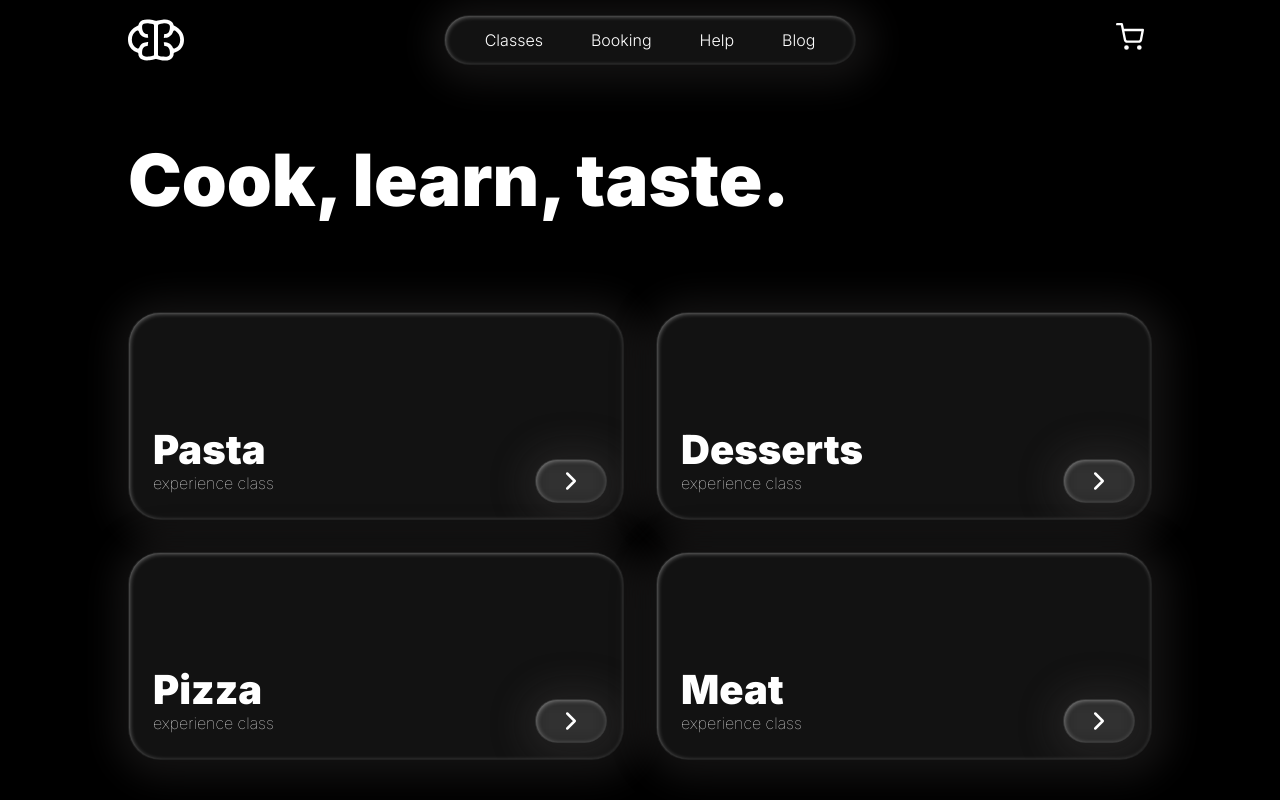
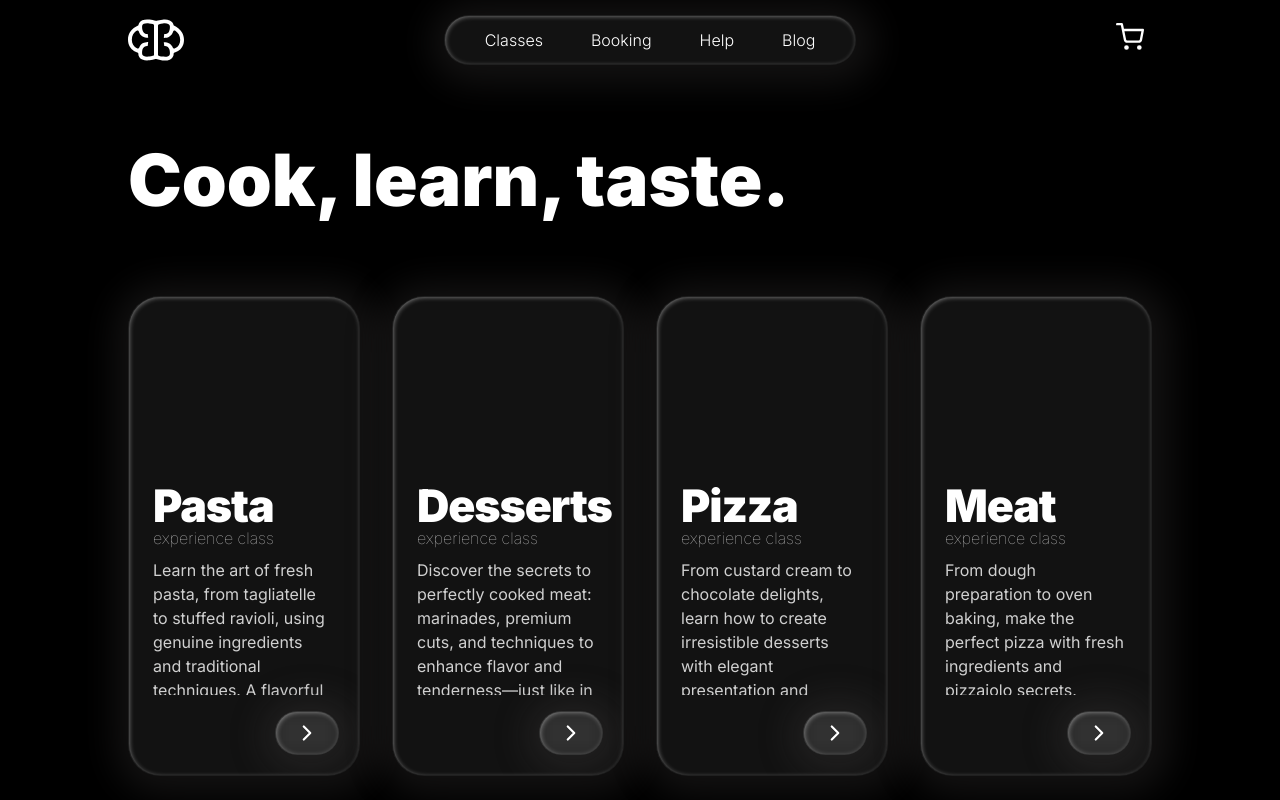
Before and after one commit to ilarioparato/robertochef, a Next.js app: page / in a window 1280 px wide. Built offline with nearby package versions, Linux system fonts and the light colour scheme.

Commit message:
New home card adjustment

```diff
--- a/src/app/globals.css
+++ b/src/app/globals.css
@@ -1,53 +1,38 @@
 @import "tailwindcss";
 
-
-body
-{
-  background-color: black;
-  font-family: Arial, Helvetica, sans-serif;
+/* Global base overrides */
+body {
+  background-color: #000000;
+  -webkit-font-smoothing: antialiased;
+  -moz-osx-font-smoothing: grayscale;
+  /* Font già gestito dal font loader (Inter). Fallback opzionale: */
+  font-family: var(--font-inter), system-ui, -apple-system, BlinkMacSystemFont, "Segoe UI", Roboto, "Helvetica Neue", Arial, sans-serif;
 }
 
+/* Text selection */
 ::selection {
-  background-color: white;
-  color: black;
+  background-color: #ffffff;
+  color: #000000;
 }
 
+/* Cart animations */
 @keyframes openCart {
-  0% {
-    transform: scale(0, 0);
-  }
-  50% {
-    transform: scale(1, 0);
-  }
-  100% {
-    transform: scale(1, 1);
-  }
+  0%   { transform: scale(0,0); }
+  50%  { transform: scale(1,0); }
+  100% { transform: scale(1,1); }
 }
+@keyframes closeCart {
+  0%   { transform: scale(1,1); }
+  50%  { transform: scale(1,0); }
+  100% { transform: scale(0,0); }
+}
+.openCart  { animation: openCart 300ms ease forwards; }
+.closeCart { animation: closeCart 300ms ease forwards; }
 
-@keyframes closeCart {
-  0% {
-    transform: scale(1, 1);
-  }
-  50% {
-    transform: scale(1, 0);
-  }
-  100% {
-    transform: scale(0, 0);
-  }
+/* Fluid spacing variable */
+:root {
+  --fluid-pad: clamp(7rem, 10vw, 14rem);
 }
-
-.openCart {
-  animation: openCart 300ms ease forwards;
+@media (min-width:1600px){
+  :root { --fluid-pad: clamp(8rem, 11vw, 16rem); }
 }
-
-.closeCart {
-  animation: closeCart 300ms ease forwards;
-}
-
-:root {
-  --fluid-pad: clamp(7rem, 10vw, 14rem); /* invariato per xl+ */
-}
-
-@media (min-width:1600px){
-  :root { --fluid-pad: clamp(8rem,11vw,16rem); }
-}
--- a/src/app/page.tsx
+++ b/src/app/page.tsx
@@ -5,6 +5,15 @@ import GlassCard from "@/components/GlassCard"
 import Link from "next/link"
 import ChevronRight from "@/components/icons/ChevronRight"
 import { SITE_PADDING } from "./constants"
+
+// ...existing code...
+const CARD_DATA = [
+  { label: "Pasta",    href: "/classes", desc: "Learn the art of fresh pasta, from tagliatelle to stuffed ravioli, using genuine ingredients and traditional techniques. A flavorful journey starting right from your hands." },
+  { label: "Desserts", href: "/classes", desc: "Discover the secrets to perfectly cooked meat: marinades, premium cuts, and techniques to enhance flavor and tenderness—just like in a fine dining restaurant." },
+  { label: "Pizza",    href: "/classes", desc: "From custard cream to chocolate delights, learn how to create irresistible desserts with elegant presentation and impeccable taste. The perfect ending to any meal." },
+  { label: "Meat",     href: "/classes", desc: "From dough preparation to oven baking, make the perfect pizza with fresh ingredients and pizzaiolo secrets. Crispy on the outside, soft on the inside—just like in a real pizzeria." }
+]
+// ...existing
 
 export default function Home() {
   return <ScrollSections />
@@ -61,21 +70,19 @@ function ScrollSections() {
 const Section1 = forwardRef<HTMLDivElement>((_, ref) => (
   <section
     ref={ref}
-    className={`snap-start min-h-screen xl:h-screen w-full bg-black flex flex-col items-start justify-start
-      ${SITE_PADDING} pt-32 md:pt-36 pb-32 md:pb-40 xl:pb-48`}
+    className={`snap-start min-h-screen xl:h-screen w-full bg-black flex flex-col ${SITE_PADDING} pt-32 md:pt-36 pb-32 md:pb-40`}
   >
     <h1 className="text-5xl md:text-6xl lg:text-7xl font-black text-white">
       Cook, learn, taste.
     </h1>
-    <div className="w-full mt-14 md:mt-20 lg:mt-24">
-      <CardGrid
-        items={[
-          { label: "Pasta", href: "/classes" },
-          { label: "Desserts", href: "/classes" },
-          { label: "Pizza", href: "/classes" },
-          { label: "Meat", href: "/classes" }
-        ]}
-      />
+
+    {/* GRID CARDS: 4 → 2 → 1, gap uniforme, niente wrapper che schiaccia */}
+    <div className="mt-14 md:mt-20">
+      <div className="grid grid-cols-1 md:grid-cols-2 xl:grid-cols-4 gap-8">
+        {CARD_DATA.map(c => (
+          <CardItem key={c.label} {...c} />
+        ))}
+      </div>
     </div>
   </section>
 ))
@@ -117,24 +124,44 @@ function CardGrid({ items }: CardGridProps) {
   )
 }
 
-function CardItem({ label, href }: { label: string; href: string }) {
+// ...existing code...
+// ...existing code...
+function CardItem({ label, href, desc }: { label: string; href: string; desc?: string }) {
   return (
-    <div className="relative w-full" style={{ height: "clamp(160px,26vh,240px)" }}>
-      <GlassCard className="w-full h-full flex items-end justify-start p-5 md:p-6">
-        <div className="flex flex-col items-start">
-          <span className="text-[1.9rem] md:text-[2.3rem] lg:text-[2.5rem] font-black leading-[1.05] text-white">
+    <div className="relative w-full" style={{ height: "clamp(440px, 60vh, 580px)" }}>
+      <GlassCard className="absolute inset-0 w-full h-full p-5 md:p-6 overflow-hidden">
+        {/* Titolo: fisso poco prima della metà */}
+        <div className="absolute left-5 md:left-6 right-5 md:right-6 top-[44%] -translate-y-1/2">
+          <span className="block text-5xl md:text-4xl lg:text-[2.8rem] font-black text-white tracking-tight leading-tight">
             {label}
           </span>
-          <span className="text-sm md:text-base font-thin text-white">experience class</span>
         </div>
-        <div className="absolute bottom-4 right-4">
-          <Link href={href} aria-label={`Go to ${label} experience class`}>
-            <GlassCard className="rounded-full w-18 h-11 flex items-center justify-center cursor-pointer transition-transform hover:scale-105">
-              <ChevronRight size={30} color="white" />
-            </GlassCard>
-          </Link>
+
+        {/* Sottotitolo + descrizione: area confinata tra top e bottom */}
+        <div className="absolute left-5 md:left-6 right-5 md:right-6 top-[48%] bottom-20 overflow-hidden">
+          <span className="block text-sm md:text-base font-thin text-white/80">
+            experience class
+          </span>
+          {desc && (
+            <span className="mt-2 block text-sm md:text-base font-regular text-white/80 break-words">
+              {desc}
+            </span>
+          )}
         </div>
+
+        {/* Bottone in basso a destra (spazio riservato con bottom-20 sopra) */}
+        <Link
+          href={href}
+          aria-label={`Go to ${label} experience class`}
+          className="absolute bottom-5 right-5"
+        >
+          <GlassCard className="rounded-full w-16 h-11 flex items-center justify-center cursor-pointer transition-transform hover:scale-105">
+            <ChevronRight size={26} color="white" />
+          </GlassCard>
+        </Link>
       </GlassCard>
     </div>
   )
 }
+// ...existing code...
+// ...existing code...
```
Also changed, not shown: 1 other file (tests, documents, lock files or other folders).
